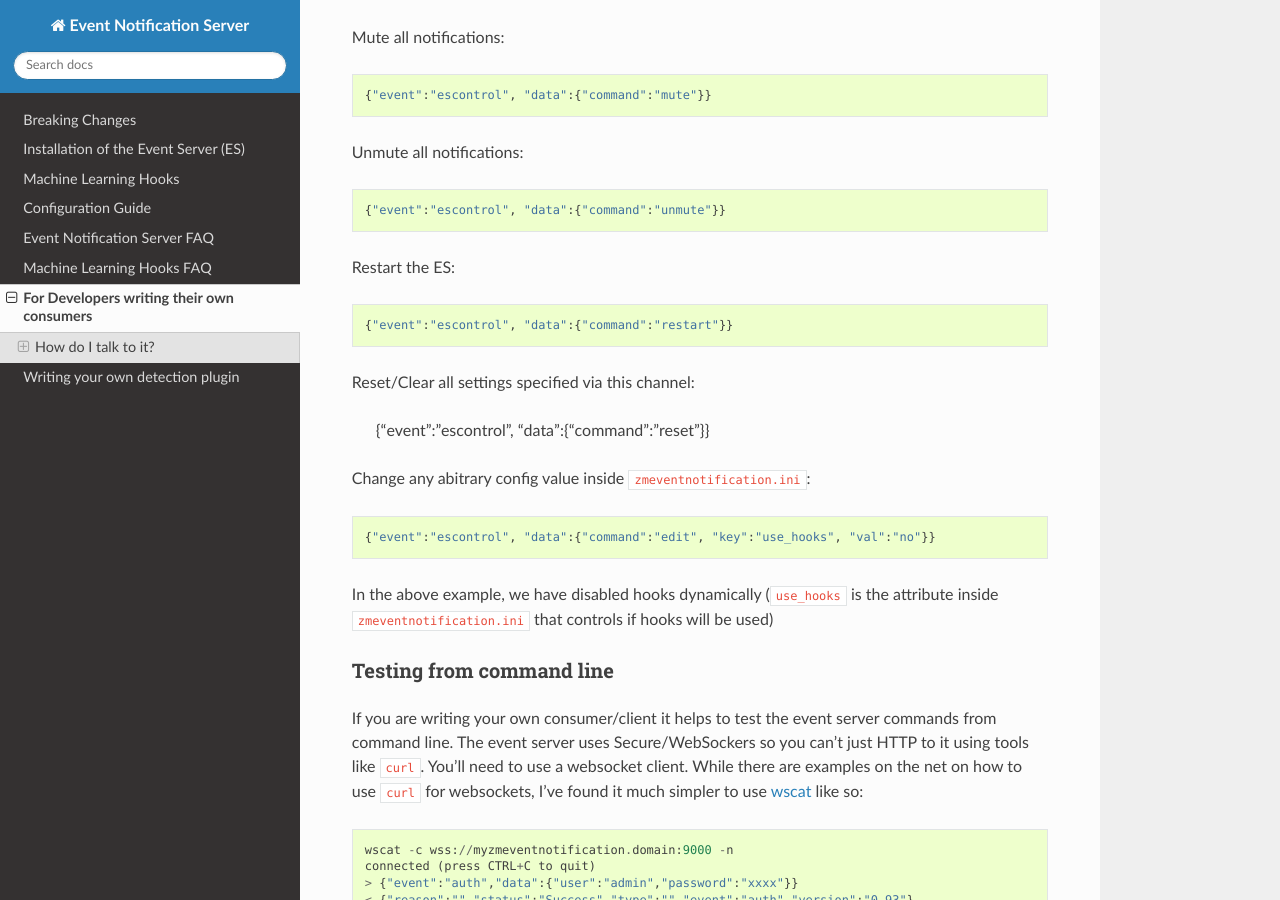
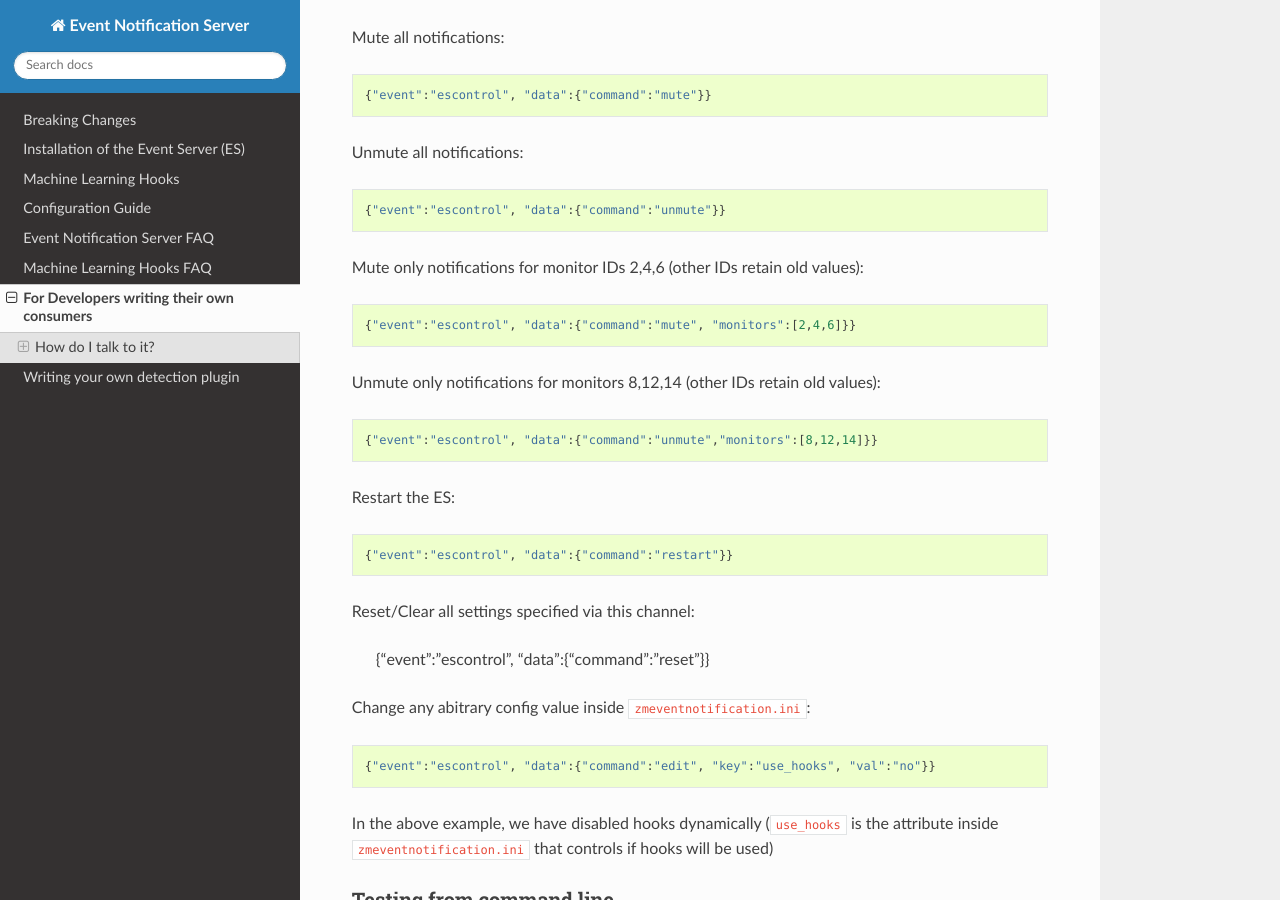
Before and after one commit to ZoneMinder/zmeventnotification, a Sphinx documentation site: the page built from docs/guides/developers.rst, in a window 1280 px wide and 900 px high, scrolled down 5192 px. Built offline with Sphinx 7.4.7 and the Read the Docs theme 2.0.0, drawn with Linux system fonts in a browser that asks for light colours.

Commit message:
#211 fine grained muting/unmuting

```diff
--- a/docs/guides/developers.rst
+++ b/docs/guides/developers.rst
@@ -274,6 +274,19 @@ Unmute all notifications:
 
   {"event":"escontrol", "data":{"command":"unmute"}}
 
+
+Mute only notifications for monitor IDs 2,4,6 (other IDs retain old values):
+
+::
+
+  {"event":"escontrol", "data":{"command":"mute", "monitors":[2,4,6]}}
+
+Unmute only notifications for monitors 8,12,14 (other IDs retain old values):
+
+::
+
+  {"event":"escontrol", "data":{"command":"unmute","monitors":[8,12,14]}}
+
 Restart the ES:
 
 ::
```
Also changed, not shown: 1 other file.
